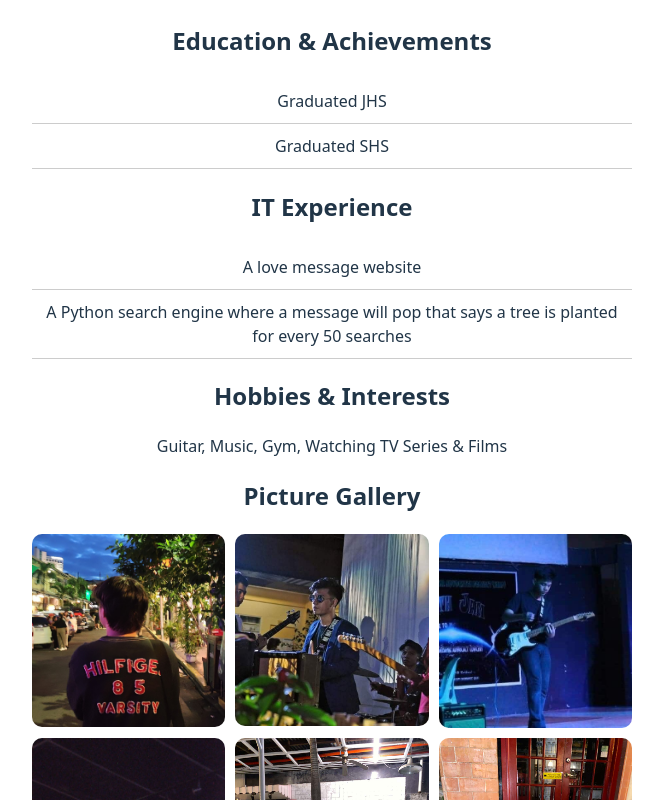
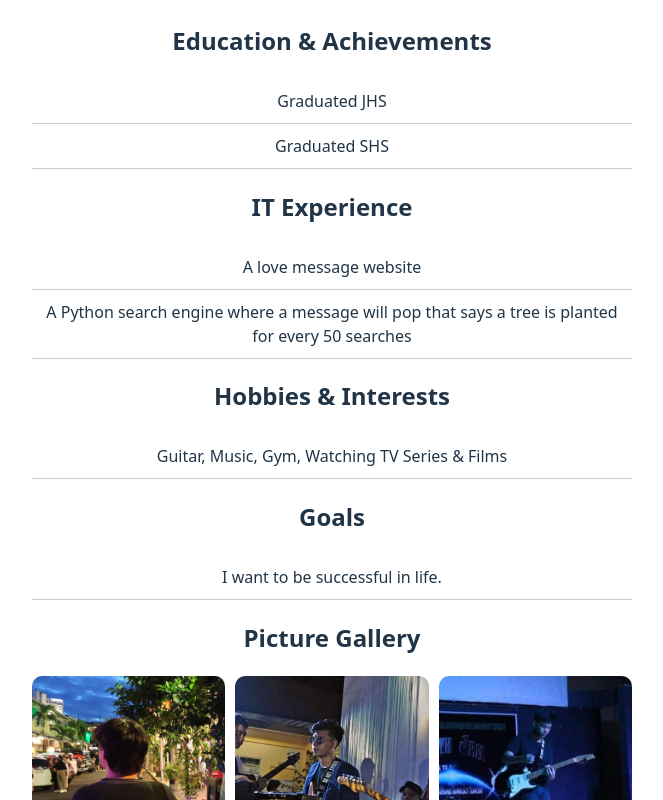
Before and after one commit to apcaddelacruz/personal-website-finals, a Vue app: page / in a window 1280 px wide. Shown: the part 402-1202 px from the top of the page, without its empty margins (308-971 px from the left). Built offline with nearby package versions, Linux system fonts and the light colour scheme; no server answers; the database is empty.

Commit message:
Added Goals section and Picture Gallery images

```diff
--- a/src/App.vue
+++ b/src/App.vue
@@ -45,7 +45,14 @@ onMounted(fetchGuestbook);
     </ul>
 
     <h2>Hobbies & Interests</h2>
-    <p>Guitar, Music, Gym, Watching TV Series & Films</p>
+    <ul>
+      <li>Guitar, Music, Gym, Watching TV Series & Films</li>
+    </ul>
+
+    <h2>Goals</h2>
+    <ul>
+      <li>I want to be successful in life.</li>
+    </ul>
 
     <h2>Picture Gallery</h2>
     <div class="gallery">
```
